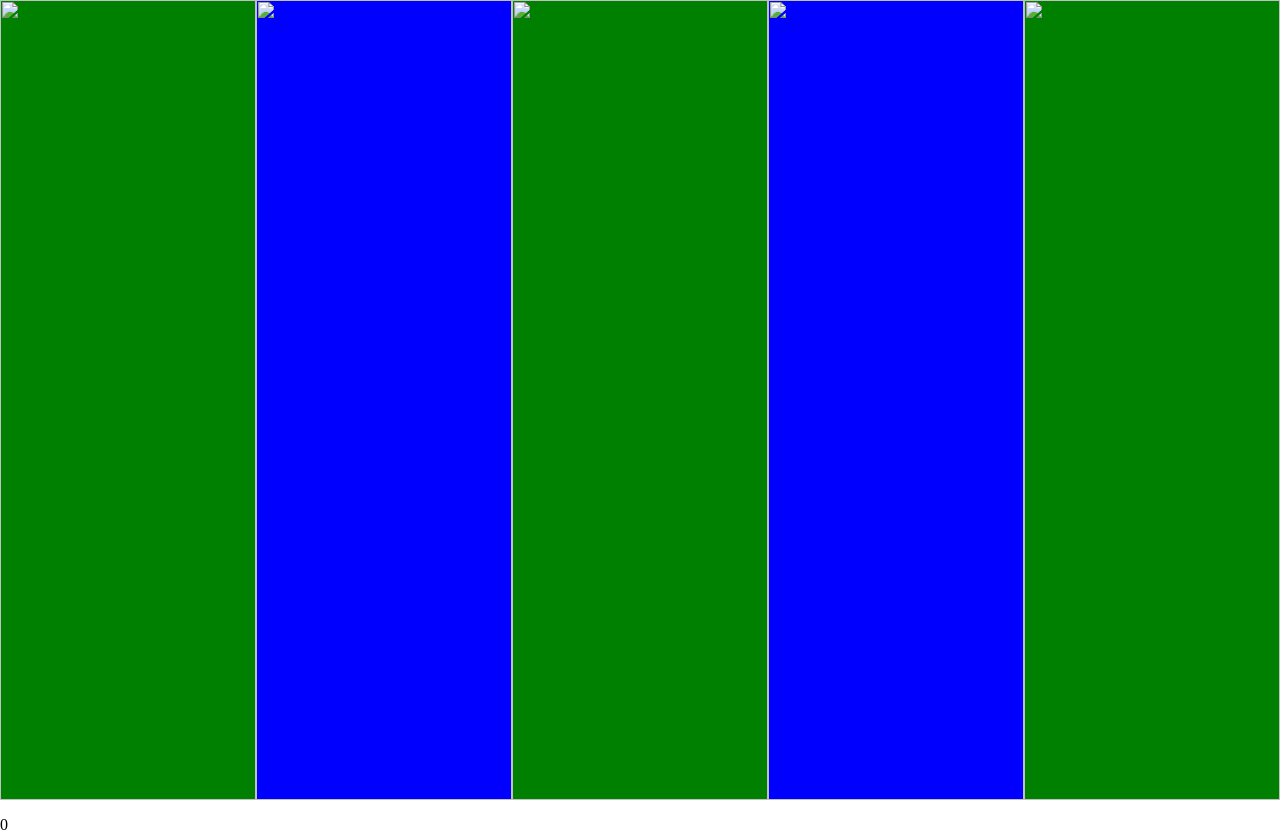
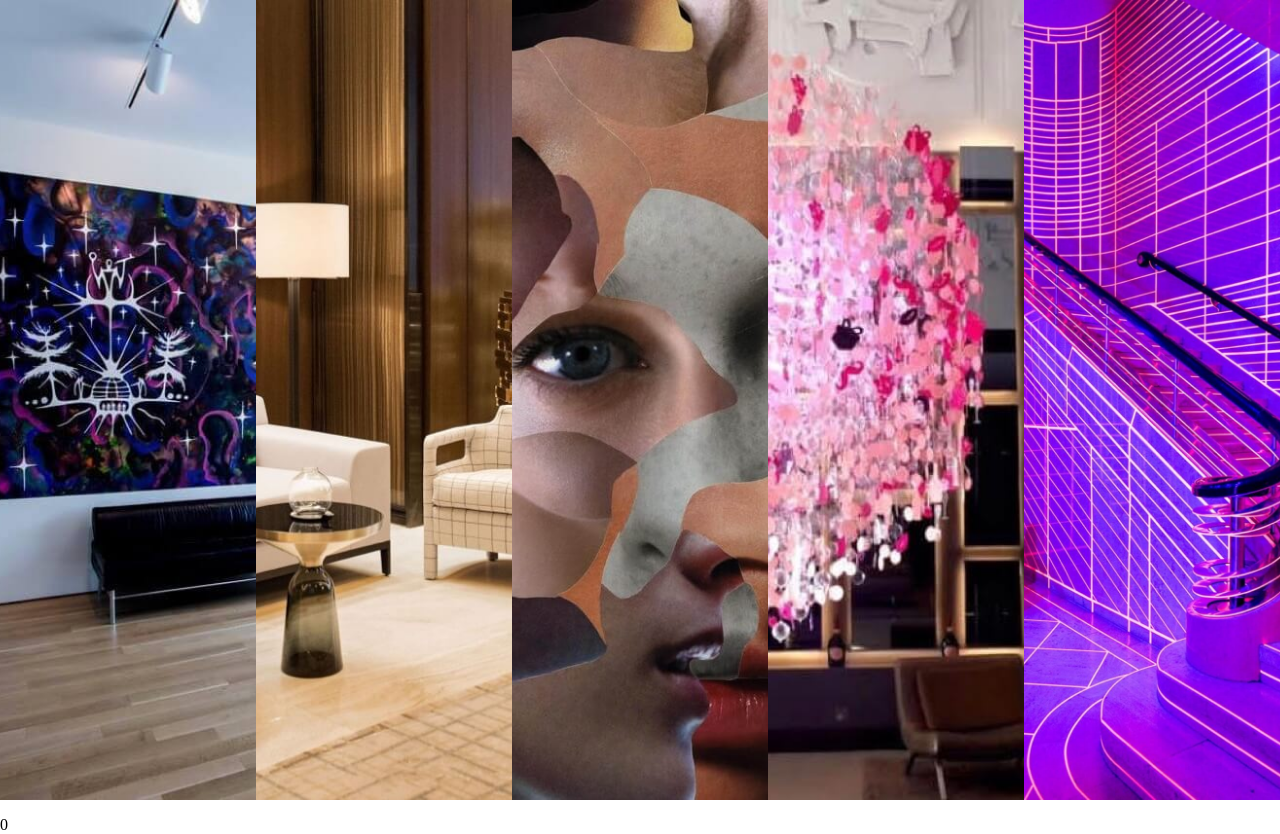
Before and after one commit to lvingonzales/highness-hero-prototype, a website: page index.html in a window 1280 px wide. Drawn offline with nearby package versions, Linux system fonts and the light colour scheme; files that its build step writes are made by us from their sources; the site is published under a folder, as on GitHub Pages, so addresses that start at the root find nothing.

Commit message:
fixed image src locations

```diff
--- a/index.html
+++ b/index.html
@@ -11,7 +11,7 @@
     <main>
         <div id="hero-container">
             <div class="project-container">
-                <img class="project-thumb" src="/assets/item8.jpg" alt="">
+                <img class="project-thumb" src="assets/item8.jpg" alt="">
                 <div class="project-thumb-info-container">
                     <div class="project-info">
                         <h3 class="project-artist">
@@ -29,7 +29,7 @@
                 </div>
             </div>
             <div class="project-container">
-                <img class="project-thumb" src="/assets/item2.jpg" alt="">
+                <img class="project-thumb" src="assets/item2.jpg" alt="">
                 <div class="project-thumb-info-container">
                     <div class="project-info">
                         <h3 class="project-artist">
@@ -47,7 +47,7 @@
                 </div>
             </div>
             <div class="project-container">
-                <img class="project-thumb" src="/assets/item3.jpg" alt="">
+                <img class="project-thumb" src="assets/item3.jpg" alt="">
                 <div class="project-thumb-info-container">
                     <div class="project-info">
                         <h3 class="project-artist">
@@ -65,7 +65,7 @@
                 </div>
             </div>
             <div class="project-container">
-                <img class="project-thumb" src="/assets/item5.jpg" alt="">
+                <img class="project-thumb" src="assets/item5.jpg" alt="">
                 <div class="project-thumb-info-container">
                     <div class="project-info">
                         <h3 class="project-artist">
@@ -83,7 +83,7 @@
                 </div>
             </div>
             <div class="project-container">
-                <img class="project-thumb" src="/assets/item6.jpg" alt="">
+                <img class="project-thumb" src="assets/item6.jpg" alt="">
                 <div class="project-thumb-info-container">
                     <div class="project-info">
                         <h3 class="project-artist">
```
